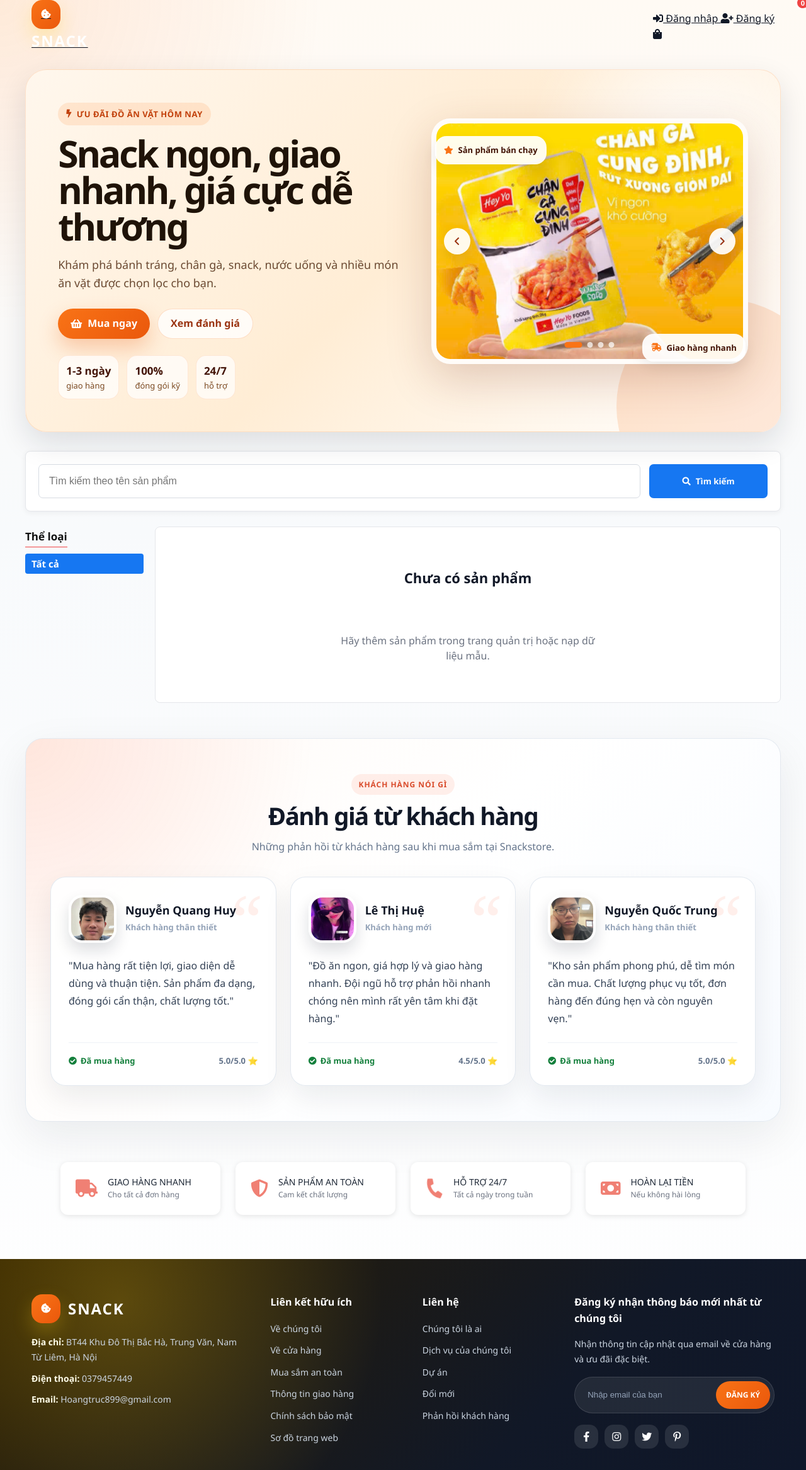
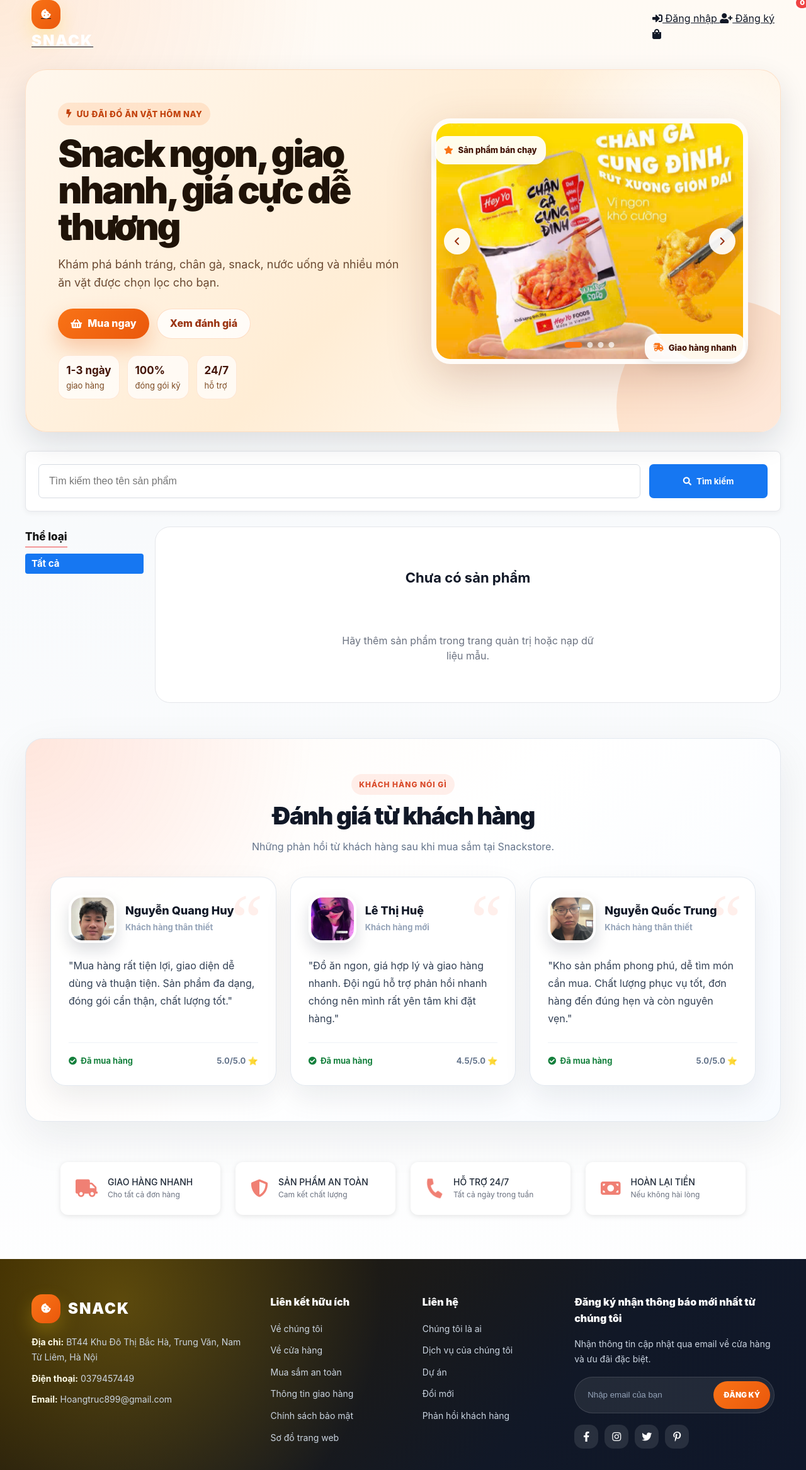
Before and after one commit to hoanganhtruc1501/webdoanvat, a Django app: page / in a window 1280 px wide. Shown: the whole page at 63% size. Run offline with Django 5.2, Linux system fonts and the light colour scheme; data that the repository does not hold is empty.

Commit message:
Update main.css

```diff
--- a/snackstore/static/css/main.css
+++ b/snackstore/static/css/main.css
@@ -1,45 +1,36 @@
-/* Custom CSS for Bookstore */
-body {
-    font-family: 'Segoe UI', Tahoma, Geneva, Verdana, sans-serif;
+/* Global helpers for Snackstore */
+.jumbotron,
+.card,
+.row,
+.col-md-4,
+.lead,
+.display-4 {
+  font-family: inherit;
 }
 
-.jumbotron {
-    background: linear-gradient(135deg, #007bff, #0056b3);
+.alert,
+.messages .alert {
+  width: min(1180px, calc(100% - 32px));
+  margin: 14px auto;
+  padding: 14px 16px;
+  border-radius: 16px;
+  border: 1px solid rgba(226, 232, 240, 0.95);
+  background: #fff;
+  box-shadow: 0 12px 28px rgba(15, 23, 42, 0.08);
 }
 
-.navbar-brand {
-    font-weight: bold;
-    font-size: 1.5rem;
+.alert-success { border-color: rgba(34, 197, 94, 0.24); color: #166534; background: #f0fdf4; }
+.alert-warning { border-color: rgba(245, 158, 11, 0.26); color: #92400e; background: #fffbeb; }
+.alert-error,
+.alert-danger { border-color: rgba(239, 68, 68, 0.25); color: #991b1b; background: #fef2f2; }
+
+.empty-products,
+.empty-cart,
+.empty-orders-card {
+  border-radius: 24px !important;
 }
 
-.card {
-    transition: transform 0.2s;
-    border: none;
-    box-shadow: 0 2px 4px rgba(0,0,0,0.1);
+.loading {
+  text-align: center;
+  padding: 2rem;
 }
-
-.card:hover {
-    transform: translateY(-5px);
-    box-shadow: 0 4px 8px rgba(0,0,0,0.15);
-}
-
-footer {
-    margin-top: auto;
-}
-
-.alert {
-    border-radius: 0.5rem;
-}
-
-/* Loading animation */
-.loading {
-    text-align: center;
-    padding: 2rem;
-}
-
-/* Responsive */
-@media (max-width: 768px) {
-    .jumbotron h1 {
-        font-size: 2rem;
-    }
-}
```
